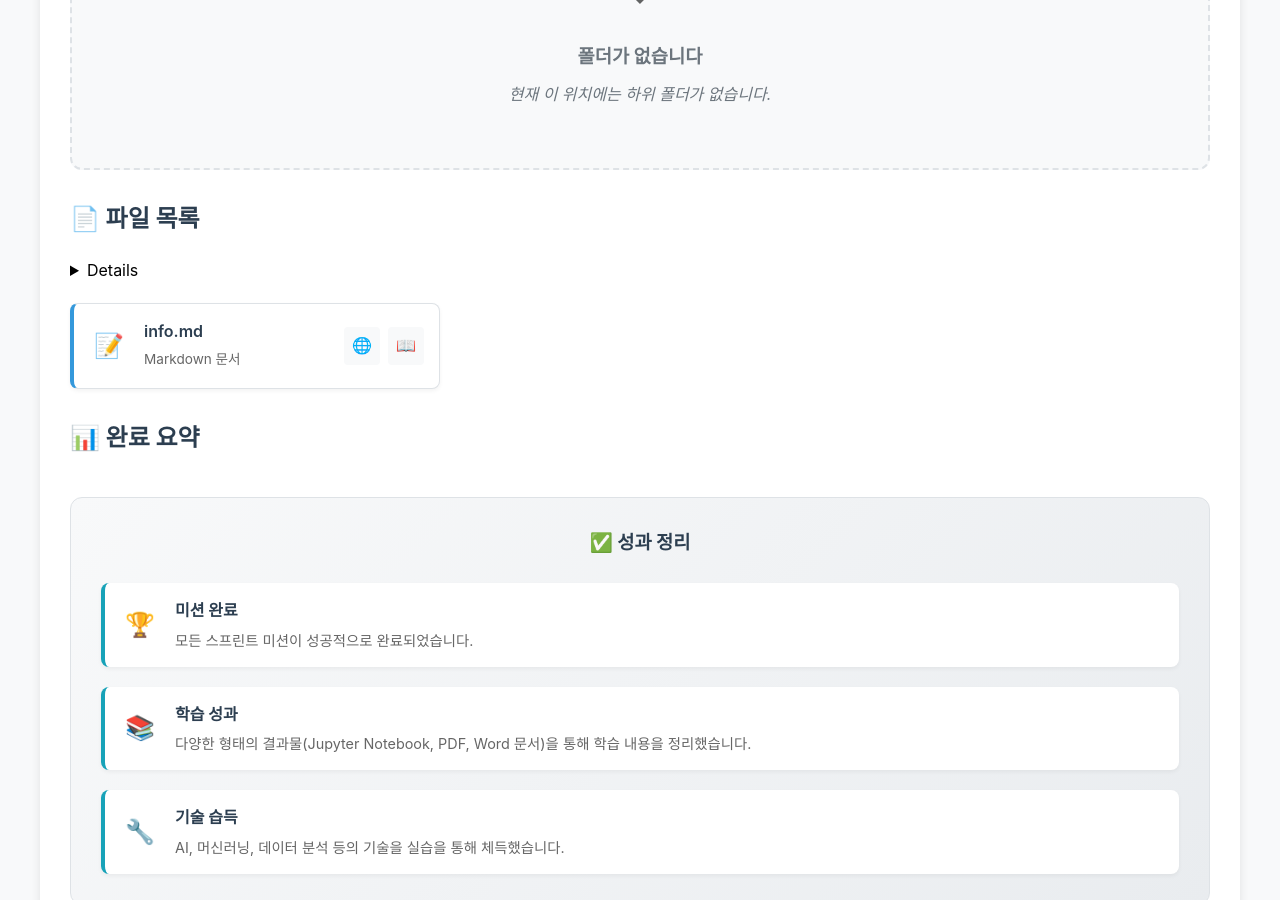
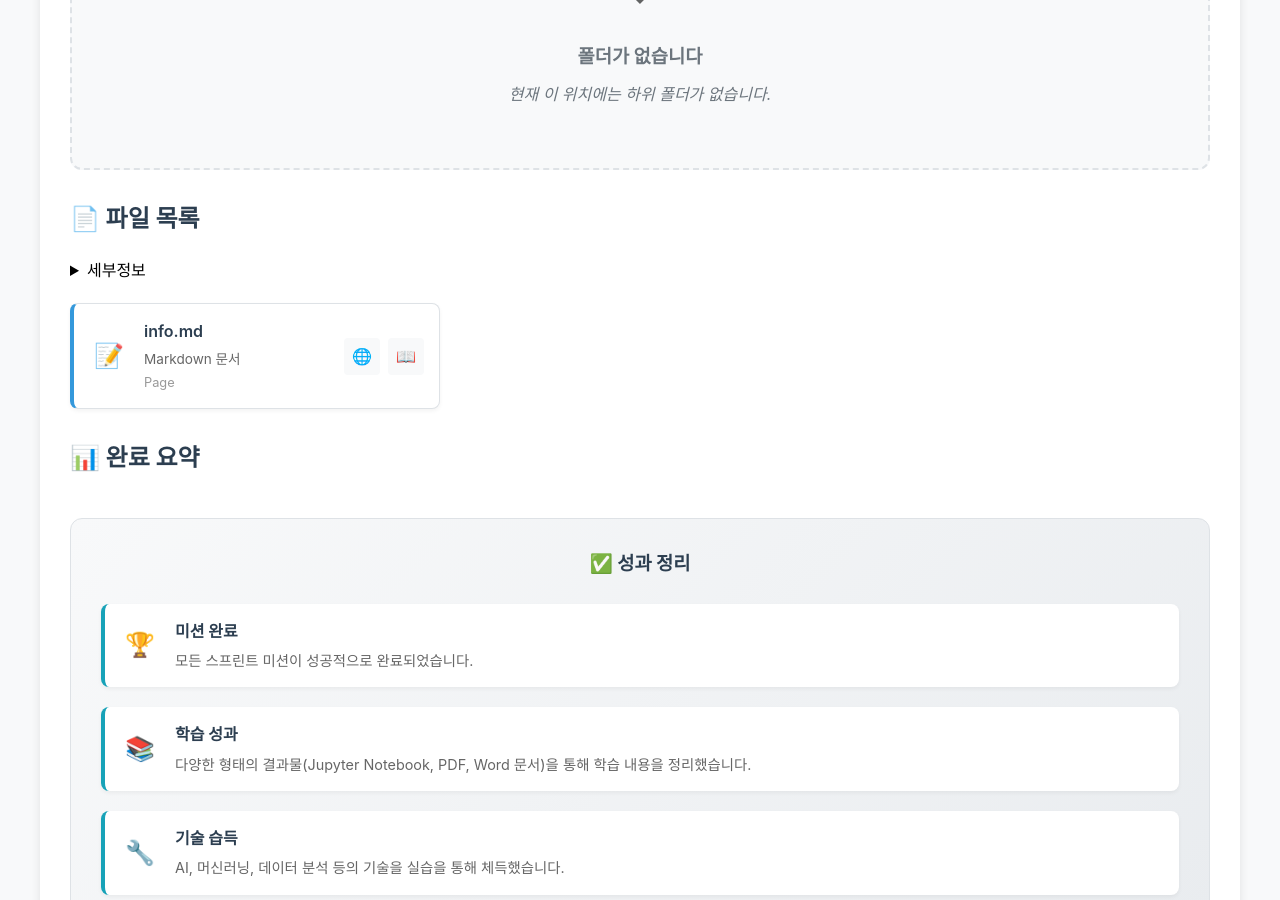
Before and after one commit to c0z0c/sprint_mission, a Jekyll site: the page built from 스프린트미션_완료/index.md, in a window 1280 px wide and 900 px high, scrolled down 469 px. Built offline with Jekyll 4.4.1, drawn with Linux system fonts in a browser that asks for light colours.

Commit message:
파일 동적 오픈 디버깅

```diff
--- a/스프린트미션_완료/index.md
+++ b/스프린트미션_완료/index.md
@@ -54,6 +54,7 @@
 ## 📄 파일 목록
 
 <details>
+<summary>세부정보</summary>
 <ul>
 {% for file in site.static_files %}
   {% if file.path contains '스프린트미션_완료' %}
@@ -92,14 +93,25 @@
     {% endunless %}
   {% endfor %}
 
+  <!-- Debug: Show what files are being processed -->
+  <!-- Total files found: {{ all_files.size }} -->
+
   {% if all_files.size > 0 %}
     {% for file in all_files %}
+      <!-- file {% file %} -->
       {% assign file_ext = file.extname | downcase %}
       {% if file_ext == "" and file.path %}
         {% assign file_name = file.path | split: "/" | last %}
         {% assign file_ext = file_name | split: "." | last | downcase %}
         {% assign file_ext = "." | append: file_ext %}
       {% endif %}
+
+      <!-- Handle page objects differently from static files -->
+      {% assign is_page = false %}
+      {% if file.url %}
+        {% assign is_page = true %}
+      {% endif %}
+
       {% assign file_icon = "📄" %}
       {% assign file_type = "파일" %}
 
@@ -129,49 +141,53 @@
       <div class="file-item">
         <div class="file-icon">{{ file_icon }}</div>
         <div class="file-info">
-          <h4 class="file-name">{% if file.name %}{{ file.name }}{% else %}{{ file.path | split: "/" | last }}{% endif %}</h4>
+          <h4 class="file-name">
+            {% if is_page %}
+              {% assign display_name = file.name | default: file.path | split: "/" | last %}
+            {% else %}
+              {% assign display_name = file.name | default: file.path | split: "/" | last %}
+            {% endif %}
+            {{ display_name }}
+          </h4>
           <p class="file-type">{{ file_type }}</p>
-          <p class="file-size">{% if file.modified_time %}{{ file.modified_time | date: "%Y-%m-%d" }}{% else %}{{ file.date | date: "%Y-%m-%d" }}{% endif %}</p>
+          <p class="file-size">
+            {% if is_page %}
+              {% if file.date %}{{ file.date | date: "%Y-%m-%d" }}{% else %}Page{% endif %}
+            {% else %}
+              {% if file.modified_time %}{{ file.modified_time | date: "%Y-%m-%d" }}{% else %}{{ file.date | date: "%Y-%m-%d" }}{% endif %}
+            {% endif %}
+          </p>
         </div>
         <div class="file-actions">
-          {% if file_ext == ".md" and file.name != "index.md" %}
-            {% assign file_name_clean = file.name %}
-            {% if file_name_clean == nil %}
-              {% assign file_name_clean = file.path | split: "/" | last %}
-            {% endif %}
+        <!-- file_ext {% file_ext %} -->
+        <!-- display_name {% display_name %} -->
+          {% if file_ext == ".md" and display_name != "index.md" %}
+            {% assign file_name_clean = display_name %}
             {% assign md_name_clean = file_name_clean | remove: '.md' %}
             <a href="https://c0z0c.github.io/sprint_mission/스프린트미션_완료/{{ md_name_clean }}" class="file-action" title="렌더링된 페이지 보기" target="_blank">🌐</a>
             <a href="https://github.com/c0z0c/sprint_mission/blob/master/스프린트미션_완료/{{ file_name_clean }}" class="file-action" title="GitHub에서 원본 보기" target="_blank">📖</a>
           {% elsif file_ext == ".ipynb" %}
-            {% assign file_name_clean = file.name %}
-            {% if file_name_clean == nil %}
-              {% assign file_name_clean = file.path | split: "/" | last %}
-            {% endif %}
+            {% assign file_name_clean = display_name %}
             <a href="https://github.com/c0z0c/sprint_mission/blob/master/스프린트미션_완료/{{ file_name_clean }}" class="file-action" title="GitHub에서 보기" target="_blank">📖</a>
             <a href="https://colab.research.google.com/github/c0z0c/sprint_mission/blob/master/스프린트미션_완료/{{ file_name_clean }}" class="file-action" title="Colab에서 열기" target="_blank">🚀</a>
           {% elsif file_ext == ".pdf" %}
-            {% assign file_name_clean = file.name %}
-            {% if file_name_clean == nil %}
-              {% assign file_name_clean = file.path | split: "/" | last %}
-            {% endif %}
+            {% assign file_name_clean = display_name %}
             <a href="https://github.com/c0z0c/sprint_mission/blob/master/스프린트미션_완료/{{ file_name_clean }}" class="file-action" title="GitHub에서 보기" target="_blank">📖</a>
             <a href="https://docs.google.com/viewer?url=https://raw.githubusercontent.com/c0z0c/sprint_mission/master/스프린트미션_완료/{{ file_name_clean }}" class="file-action" title="PDF 뷰어로 열기" target="_blank">📄</a>
           {% elsif file_ext == ".docx" %}
-            {% assign file_name_clean = file.name %}
-            {% if file_name_clean == nil %}
-              {% assign file_name_clean = file.path | split: "/" | last %}
-            {% endif %}
+            {% assign file_name_clean = display_name %}
             <a href="https://github.com/c0z0c/sprint_mission/blob/master/스프린트미션_완료/{{ file_name_clean }}" class="file-action" title="GitHub에서 보기" target="_blank">📖</a>
             <a href="https://docs.google.com/viewer?url=https://raw.githubusercontent.com/c0z0c/sprint_mission/master/스프린트미션_완료/{{ file_name_clean }}" class="file-action" title="Google에서 열기" target="_blank">📊</a>
           {% elsif file_ext == ".html" %}
-            {% assign file_name_clean = file.name %}
-            {% if file_name_clean == nil %}
-              {% assign file_name_clean = file.path | split: "/" | last %}
-            {% endif %}
+            {% assign file_name_clean = display_name %}
             <a href="https://c0z0c.github.io/sprint_mission/스프린트미션_완료/{{ file_name_clean }}" class="file-action" title="웹페이지로 보기" target="_blank">🌐</a>
             <a href="https://github.com/c0z0c/sprint_mission/blob/master/스프린트미션_완료/{{ file_name_clean }}" class="file-action" title="GitHub에서 원본 보기" target="_blank">📖</a>
           {% else %}
-            <a href="{{ file.path | relative_url }}" class="file-action" title="파일 열기">📖</a>
+            {% if is_page %}
+              <a href="{{ file.url | relative_url }}" class="file-action" title="페이지 열기">🌐</a>
+            {% else %}
+              <a href="{{ file.path | relative_url }}" class="file-action" title="파일 열기">📖</a>
+            {% endif %}
           {% endif %}
         </div>
       </div>
```
